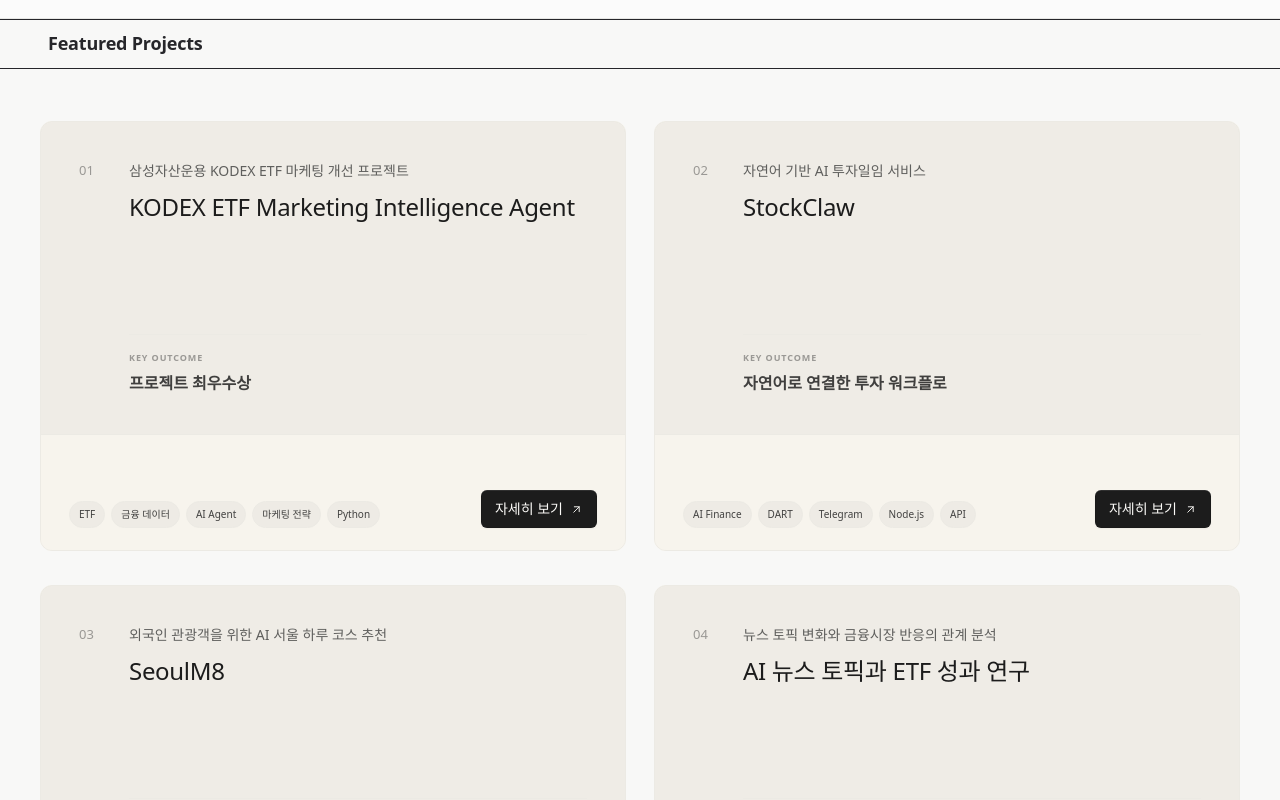
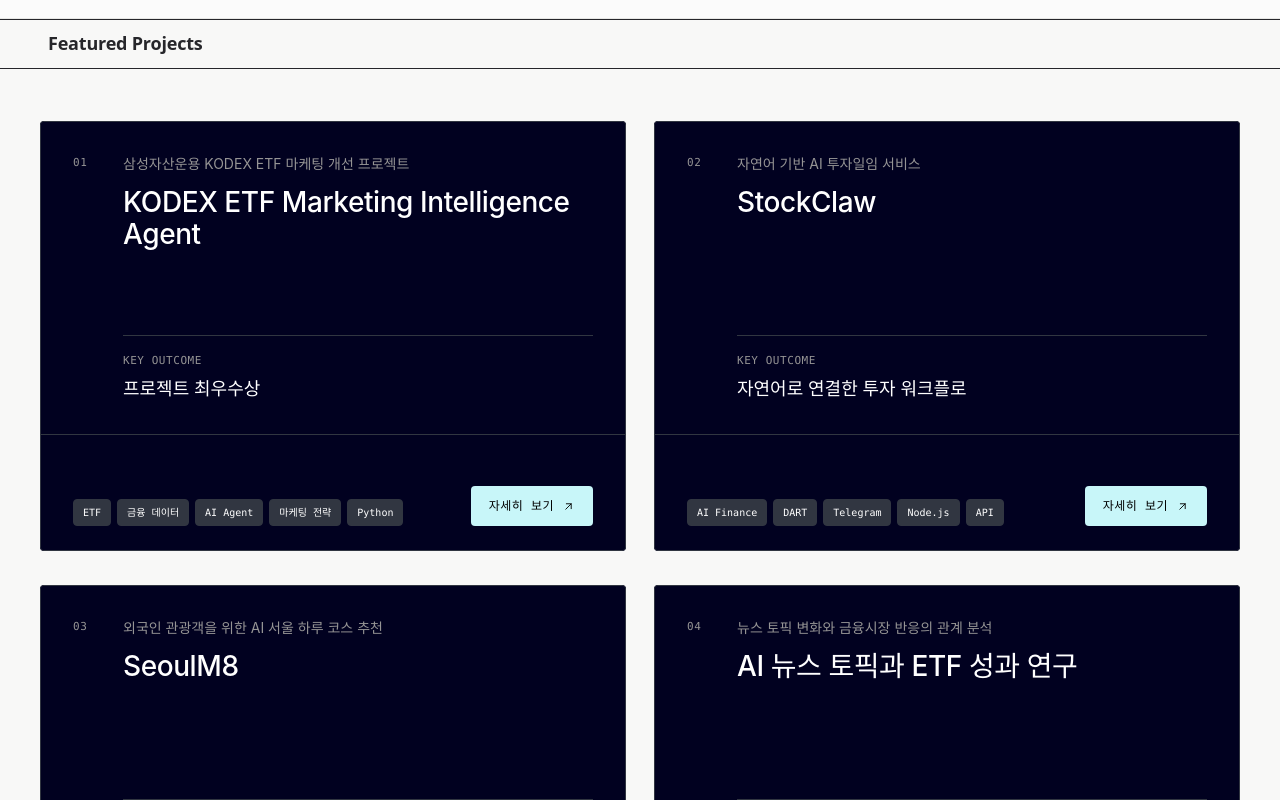
Before and after one commit to youra031220/youra-kim-portfolio, a Next.js app: page / in a window 1280 px wide. Shown: the part 1440-2240 px from the top of the page. Built offline with nearby package versions, Linux system fonts and the light colour scheme; a web font is replaced by a local one.

Commit message:
Restyle project cards with Together AI system

```diff
--- a/app/globals.css
+++ b/app/globals.css
@@ -82,22 +82,22 @@ svg { width: 18px; fill: none; stroke: currentColor; stroke-width: 1.7; stroke-l
 
 .projects { background: #f8f8f7; border-top: 1px solid var(--line); border-bottom: 1px solid var(--line); }
 .project-list { display: grid; grid-template-columns: repeat(2, 1fr); gap: 34px 28px; }
-.project-card { min-width: 0; background: #f7f4ed; border-radius: 12px; font-family: ui-sans-serif, system-ui, -apple-system, sans-serif; transition: border-color .25s, transform .25s; }
+.project-card { min-width: 0; background: #010120; border-radius: 4px; font-family: Inter, "Helvetica Neue", Arial, sans-serif; transition: border-color .25s, transform .25s; }
 .project-card:hover { transform: translateY(-2px); }
-.project-card-link { min-height: 430px; overflow: hidden; display: flex; flex-direction: column; background: #f7f4ed; border: 1px solid #eceae4; border-radius: 12px; transition: border-color .25s; }
-.project-card:hover .project-card-link { border-color: rgba(28,28,28,.4); }
-.project-card-link:focus-visible { outline: none; border-color: rgba(28,28,28,.4); box-shadow: rgba(0,0,0,.1) 0 4px 12px; }
-.project-top { flex: 1; min-height: 0; padding: 38px; display: grid; grid-template-columns: 36px 1fr; grid-template-rows: auto 1fr; gap: 14px; background: rgba(28,28,28,.03); }
-.project-card:nth-child(n) .project-top { background: rgba(28,28,28,.03); }
-.project-index { color: rgba(28,28,28,.4); font-size: 13px; font-weight: 400; }
-.project-title p { margin: 0 0 10px; color: #5f5f5d; font-size: 14px; }
-.project-title h3 { margin: 0; color: #1c1c1c; font-size: 24px; font-weight: 400; line-height: 1.25; letter-spacing: -.3px; overflow-wrap: anywhere; }
-.achievement { grid-column: 2; grid-row: 2; align-self: end; margin-top: 24px; padding-top: 16px; border-top: 1px solid #eceae4; }
-.achievement span { display: block; margin-bottom: 6px; color: rgba(28,28,28,.4); font-size: 9px; font-weight: 600; letter-spacing: .1em; text-transform: uppercase; }
+.project-card-link { min-height: 430px; overflow: hidden; display: flex; flex-direction: column; color: #fff; background: #010120; border: 1px solid #313641; border-radius: 4px; transition: border-color .25s; }
+.project-card:hover .project-card-link { border-color: #bdbbff; }
+.project-card-link:focus-visible { outline: 2px solid #bdbbff; outline-offset: 4px; box-shadow: none; }
+.project-top { flex: 1; min-height: 0; padding: 32px; display: grid; grid-template-columns: 36px 1fr; grid-template-rows: auto 1fr; gap: 14px; background: #010120; }
+.project-card:nth-child(n) .project-top { background: #010120; }
+.project-index { color: #959494; font-family: ui-monospace, "SFMono-Regular", Menlo, monospace; font-size: 11px; font-weight: 500; letter-spacing: .05em; }
+.project-title p { margin: 0 0 12px; color: #959494; font-size: 14px; line-height: 1.4; }
+.project-title h3 { margin: 0; color: #fff; font-size: 28px; font-weight: 500; line-height: 1.15; letter-spacing: -.42px; overflow-wrap: anywhere; }
+.achievement { grid-column: 2; grid-row: 2; align-self: end; margin-top: 24px; padding-top: 16px; border-top: 1px solid #313641; }
+.achievement span { display: block; margin-bottom: 8px; color: #959494; font-family: ui-monospace, "SFMono-Regular", Menlo, monospace; font-size: 11px; font-weight: 500; letter-spacing: .05em; text-transform: uppercase; }
 .project-meta span, .project-story span, .document-type, .site-no { display: block; margin-bottom: 6px; color: var(--purple); font-size: 9px; font-weight: 600; letter-spacing: .1em; text-transform: uppercase; }
-.achievement strong { color: rgba(28,28,28,.83); font-size: 16px; font-weight: 600; }
-.project-front-footer { min-height: 116px; padding: 22px 28px; display: flex; align-items: flex-end; justify-content: space-between; gap: 20px; background: #f7f4ed; border-top: 1px solid #eceae4; }
-.project-detail-link { flex: none; min-height: 38px; padding: 7px 14px; display: inline-flex; align-items: center; gap: 7px; color: #fcfbf8; background: #1c1c1c; border-radius: 6px; font-size: 14px; box-shadow: rgba(255,255,255,.2) 0 .5px 0 inset, rgba(0,0,0,.2) 0 0 0 .5px inset, rgba(0,0,0,.05) 0 1px 2px; }
+.achievement strong { color: #fff; font-size: 18px; font-weight: 500; line-height: 1.3; }
+.project-front-footer { min-height: 116px; padding: 24px 32px; display: flex; align-items: flex-end; justify-content: space-between; gap: 20px; background: #010120; border-top: 1px solid #313641; }
+.project-detail-link { flex: none; min-height: 40px; padding: 8px 18px; display: inline-flex; align-items: center; gap: 8px; color: #000; background: #c8f6f9; border-radius: 4px; font-family: ui-monospace, "SFMono-Regular", Menlo, monospace; font-size: 12px; font-weight: 500; letter-spacing: .04em; text-transform: uppercase; }
 .project-detail-link svg { width: 13px; }
 .project-body { flex: 1; padding: 26px 28px; }
 .project-meta { display: grid; grid-template-columns: 1fr 1fr; gap: 22px; margin-bottom: 26px; }
@@ -112,7 +112,7 @@ svg { width: 18px; fill: none; stroke: currentColor; stroke-width: 1.7; stroke-l
 .project-footer { padding: 0 28px 26px; display: flex; flex-direction: column; align-items: flex-start; gap: 18px; }
 .tags { display: flex; flex-wrap: wrap; gap: 6px; }
 .tags span { padding: 5px 9px; color: var(--muted); background: #f5f5f5; border-radius: 999px; font-size: 10px; white-space: nowrap; }
-.project-front-footer .tags span { color: rgba(28,28,28,.82); background: rgba(28,28,28,.04); border: 1px solid #eceae4; }
+.project-front-footer .tags span { color: #fff; background: #313641; border: 1px solid #313641; border-radius: 4px; font-family: ui-monospace, "SFMono-Regular", Menlo, monospace; }
 .project-links, .report-actions { display: flex; flex-wrap: wrap; gap: 8px; }
 .link-button { min-height: 38px; padding: 0 13px; display: inline-flex; align-items: center; gap: 8px; color: var(--purple); background: white; border: 1px solid var(--line); border-radius: 999px; font-size: 12px; white-space: nowrap; word-break: normal; transition: .2s; }
 .link-button svg { width: 13px; }
```
